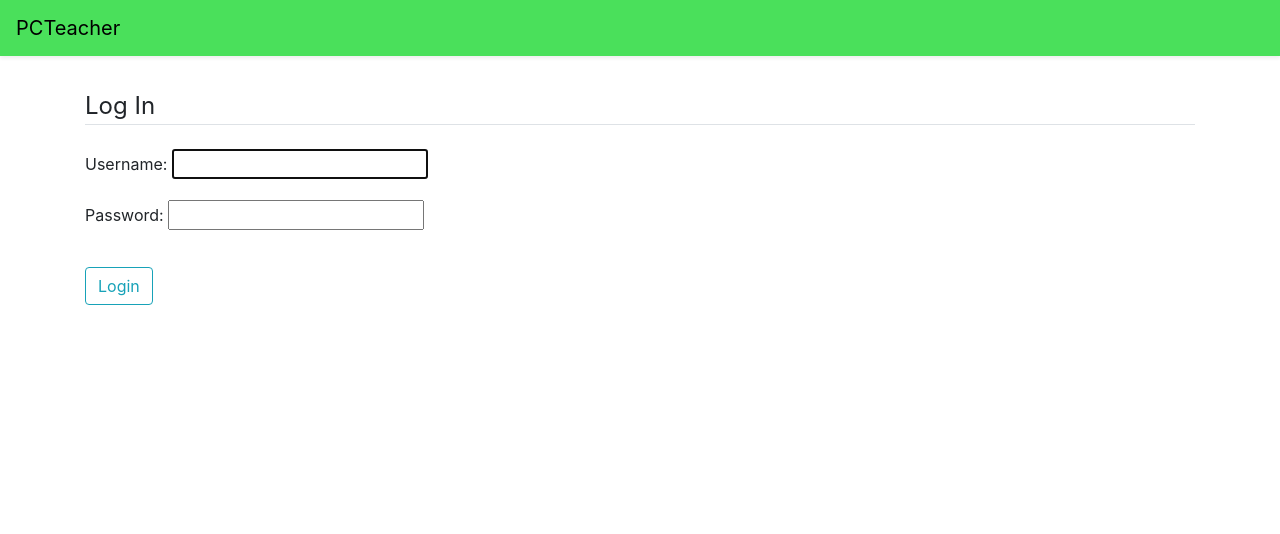
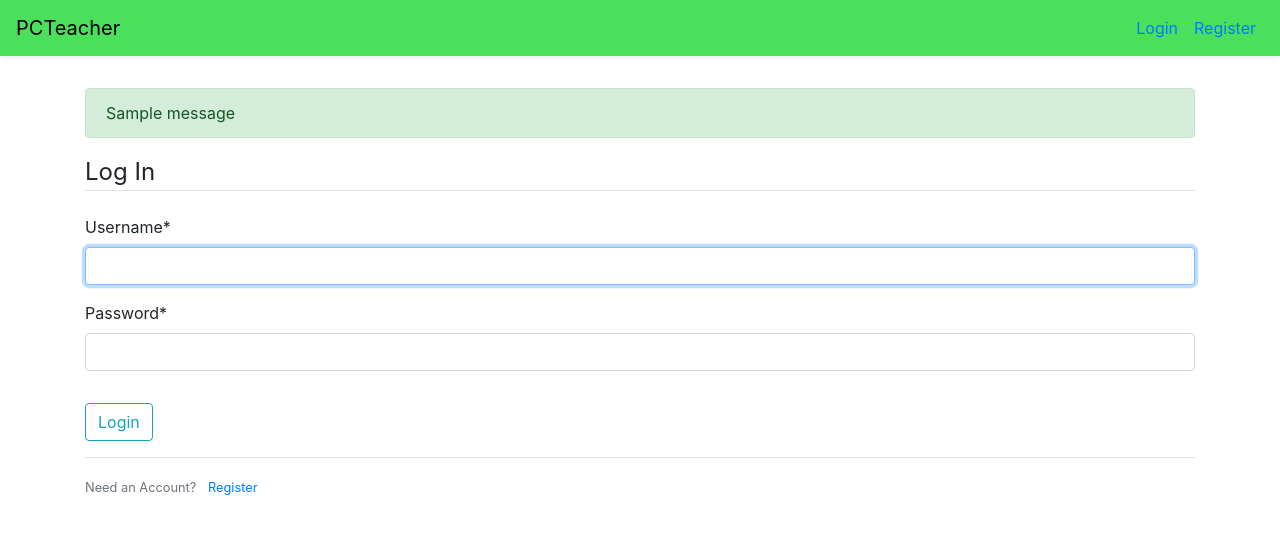
Before and after one commit to starfy84/PCTeacher, a Django app: page /accounts/login/ in a window 1280 px wide. Shown: the top 534 px of the page. Run offline with Django 3.2, Linux system fonts and the light colour scheme; tables that the repository leaves empty hold one stand-in row (values such as "Sample post"); one stand-in notice (Sample message) is shown; some libraries are stand-ins or nearby versions.

Commit message:
Add register

```diff
--- a/PCTeacher/settings.py
+++ b/PCTeacher/settings.py
@@ -32,6 +32,7 @@ ALLOWED_HOSTS = ['*']
 
 INSTALLED_APPS = [
     'website',
+    'crispy_forms',
     'django.contrib.admin',
     'django.contrib.auth',
     'django.contrib.contenttypes',
@@ -133,4 +134,5 @@ STATIC_ROOT = os.path.join(BASE_DIR, 'static')
 # https://docs.djangoproject.com/en/2.2/howto/static-files/
 
 STATIC_URL = '/static/'
+CRISPY_TEMPLATE_PACK = 'bootstrap4'
 LOGIN_REDIRECT_URL = '/'
--- a/PCTeacher/urls.py
+++ b/PCTeacher/urls.py
@@ -16,13 +16,14 @@ Including another URLconf
 from django.contrib import admin
 from django.urls import path, include
 from django.contrib.auth import views as auth_views
-from website.views import home, lesson, sublesson
+from website.views import home, lesson, sublesson, register
 
 urlpatterns = [
     path('admin/', admin.site.urls),
     path('', home),
     path('accounts/login/', auth_views.LoginView.as_view(template_name = 'login.html'),name = 'login'),
     path('accounts/logout/', auth_views.LogoutView.as_view(template_name = 'logout.html'),name = 'logout'),
+    path('register/', register, name = 'register'),
     path('lesson/<int:id>/', include([
         path('', lesson, name='lesson'),
         path('<int:sub_id>/', sublesson, name='sublesson'),
--- a/templates/base.html
+++ b/templates/base.html
@@ -45,11 +45,26 @@
                 {% block header_extra %}
                 {% endblock %}
             </ul>
+            <div class="navbar-nav">
+                {% if user.is_authenticated %}
+                    <a class="nav-item nav-link" href="{% url 'logout' %}">Logout</a>
+                {% else %}
+                    <a class="nav-item nav-link" href="{% url 'login' %}">Login</a>
+                    <a class="nav-item nav-link" href="{% url 'register'%}">Register</a>
+                {% endif %}
+            </div>
         </div>
     </nav>
 
     <div class="container">
         <div class="page-header" style="padding-top:2em; margin:auto;">
+            {% if messages %}
+                {% for message in messages %}
+                    <div class="alert alert-{{ message.tags }}">
+                        {{ message }}
+                    </div>
+                {% endfor %}
+            {% endif %}
             {% block content %}
             {% endblock %}
         </div>
--- a/templates/login.html
+++ b/templates/login.html
@@ -1,5 +1,5 @@
 {% extends "base.html" %}
-
+{% load crispy_forms_tags %}
 {% block content %}
 	<div class="content-section">
 		<form method="POST">
@@ -7,11 +7,16 @@
 
 			<fieldset class="form-group">
 				<legend class="border-bottom mb-4">Log In</legend>
-				{{ form.as_p }}
+				{{ form|crispy }}
 			</fieldset>
 			<div class = "form-group">
 				<button class = "btn btn-outline-info" type = "submit">Login</button>
 			</div>
 		</form>
+		<div class="border-top pt-3">
+			<small class="text-muted">
+				Need an Account? <a class="ml-2" href="{% url 'register' %}">Register</a>
+			</small>
+		</div>
 	</div>
 {% endblock %}
--- a/templates/register.html
+++ b/templates/register.html
@@ -1,5 +1,5 @@
 {% extends "base.html" %}
-
+{% load crispy_forms_tags %}
 {% block content %}
 	<div class="content-section">
 		<form method="POST">
@@ -7,7 +7,7 @@
 
 			<fieldset class="form-group">
 				<legend class="border-bottom mb-4">Register</legend>
-				{{ form.as_p }}
+				{{ form|crispy }}
 			</fieldset>
 			<div class = "form-group">
 				<button class = "btn btn-outline-info" type = "submit">Sign Up </button>
@@ -15,7 +15,7 @@
 		</form>
 		<div class="border-top pt-3">
 			<small class="text-muted">
-				Have An Account? <a class="ml-2" href="#">Sign In</a>
+				Have An Account? <a class="ml-2" href="{% url 'login' %}">Sign In</a>
 			</small>
 		</div>
 	</div>
```
Also changed, not shown: website/forms.py (added, +11 -0 lines), website/views.py (+16 -2 lines).
